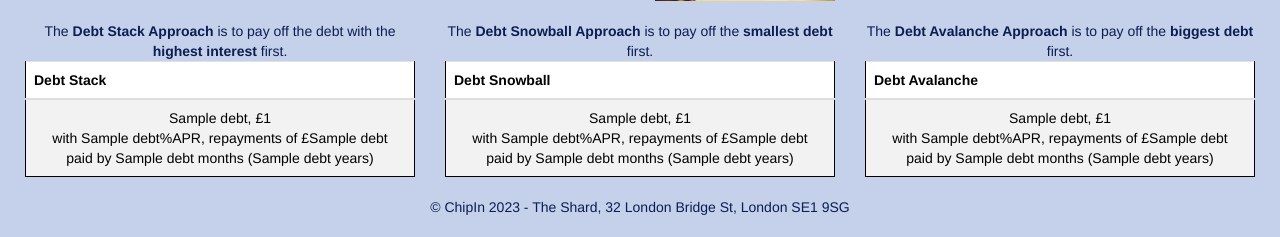
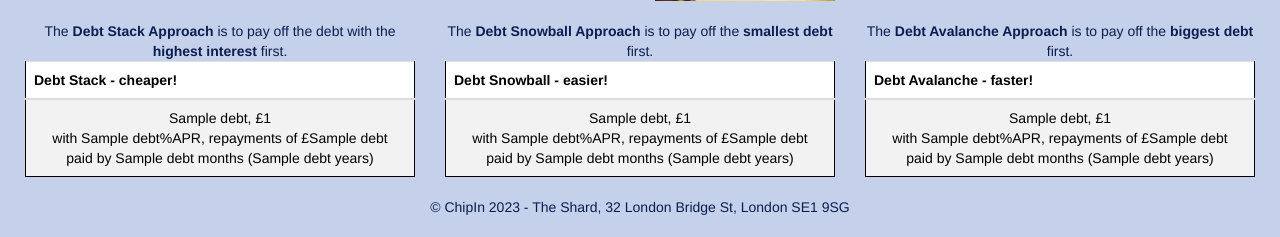
Before and after one commit to annwyl21/jamee, a Flask app: template application/templates/debt_calculator.html in a window 1280 px wide. Shown: the part 861-1098 px from the top of the page. Run offline with Flask 3, Linux system fonts and the light colour scheme; the template is opened without the code that fills it: most values are stand-ins (such as "Sample title", 1, 10 or a date in 2020); some libraries are stand-ins or nearby versions.

Commit message:
add comments to page

```diff
--- a/application/templates/debt_calculator.html
+++ b/application/templates/debt_calculator.html
@@ -36,7 +36,7 @@
         <table class="table table-striped">
             <thead>
                 <tr>
-                    <th>Debt Stack</th>
+                    <th>Debt Stack - cheaper!</th>
                 </tr>
             </thead>
             <tbody>
@@ -55,7 +55,7 @@
         <table class="table table-striped">
             <thead>
                 <tr>
-                    <th>Debt Snowball</th>
+                    <th>Debt Snowball - easier!</th>
                 </tr>
             </thead>
             <tbody>
@@ -74,7 +74,7 @@
         <table class="table table-striped">
             <thead>
                 <tr>
-                    <th>Debt Avalanche</th>
+                    <th>Debt Avalanche - faster!</th>
                 </tr>
             </thead>
             <tbody>
```
